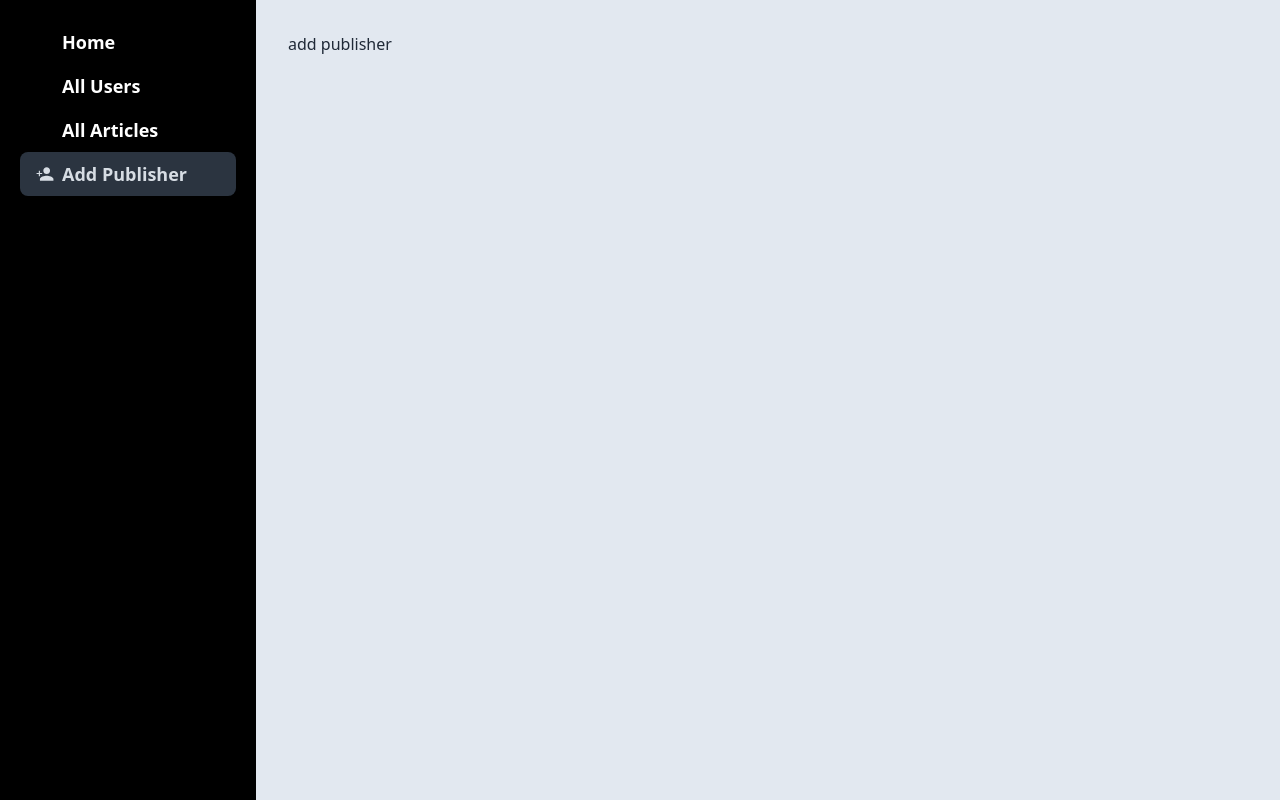
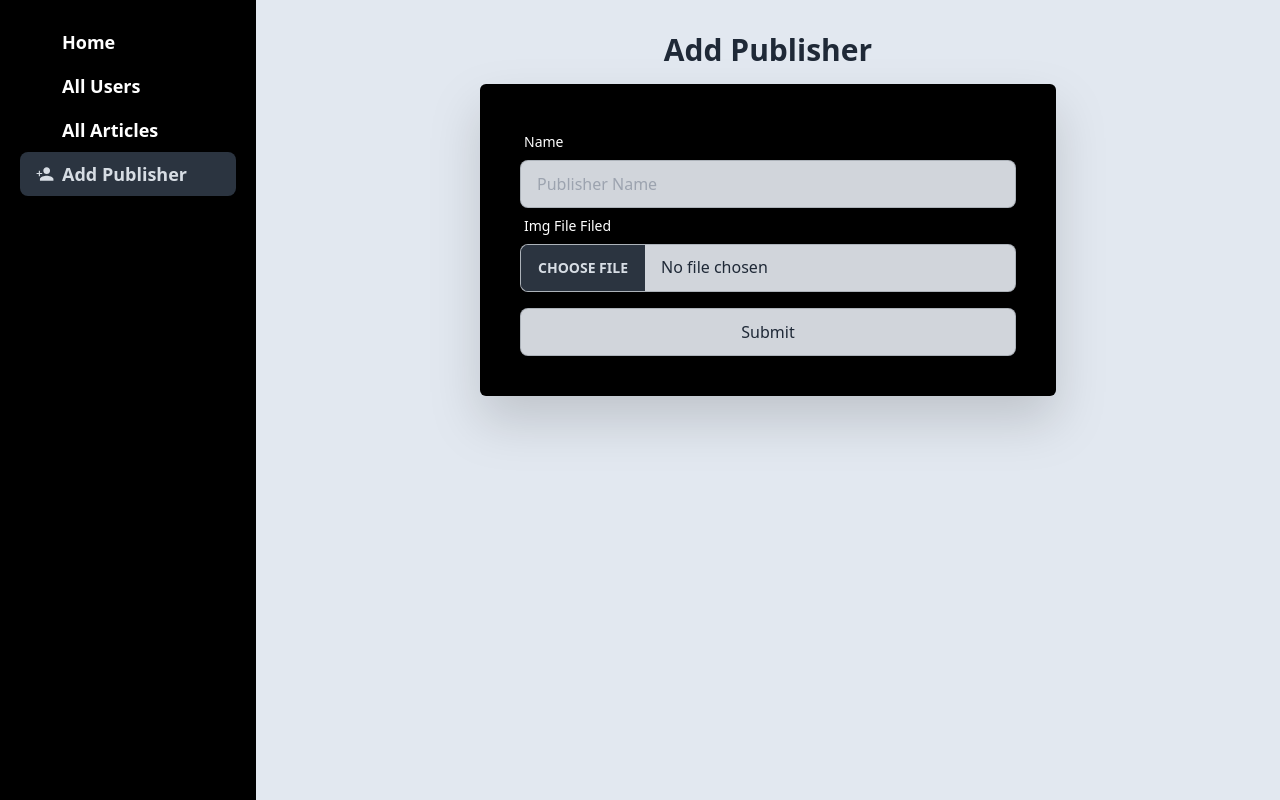
Before and after one commit to tuhinhossain123/newspaper-client, a React (Vite) app: page /dashboard/addPublisher in a window 1280 px wide. Built offline with nearby package versions, Linux system fonts and the light colour scheme; no server answers; some icons are missing.

Commit message:
dashboard add publisher from create

```diff
--- a/src/Pages/AddArticles/AddArticles.jsx
+++ b/src/Pages/AddArticles/AddArticles.jsx
@@ -56,8 +56,8 @@ const AddArticles = () => {
     { value: "Sports", label: "Sports" },
     { value: "Environment", label: "Environment" },
     { value: "Health", label: "Health" },
-    { value: "", label: "Personal Growth" },
-    { value: "", world: "world" },
+    { value: "world", label: "world" },
+    { value: "world", world: "world" },
   ];
 
   return (
--- a/src/Pages/AllArticles/AllArticles.jsx
+++ b/src/Pages/AllArticles/AllArticles.jsx
@@ -21,7 +21,7 @@ const AllArticles = () => {
           className="p-3 text-lg  border-black rounded w-full text-white bg-black"
         />
       </div>
-      <div className="grid grid-cols-1 md:grid-cols-2 lg:grid-cols-2 gap-4 px-2 md:px-0  mb-10">
+      <div className="grid grid-cols-1 md:grid-cols-2 lg:grid-cols-3 gap-4 px-2 md:px-0  mb-10">
         {filterData?.map((articles) => (
           <Articles
             key={articles._id}
--- a/src/Pages/Dashboard/AddPublisher/AddPublisher.jsx
+++ b/src/Pages/Dashboard/AddPublisher/AddPublisher.jsx
@@ -1,10 +1,54 @@
-
 const AddPublisher = () => {
-    return (
-        <div>
-            <h2>add publisher</h2>
+  const handleFrom = (e) => {
+    e.preventDefault();
+    const from = e.target;
+    const publisherName = from.publisherName.value;
+    const img = from.img.value;
+    const user = { publisherName, img };
+    console.log(user);
+  };
+  return (
+    <div>
+      <h2 className="text-center text-3xl font-bold">Add Publisher</h2>
+      <form
+        onSubmit={handleFrom}
+        className="w-full md:w-[60%] mx-auto bg-black rounded-md drop-shadow-2xl p-10 mt-4"
+      >
+        <div className="gap-5 mb-4">
+          <div className="form-control w-full">
+            <label className="label">
+              <span className="label-text text-white">Name</span>
+            </label>
+            <label>
+              <input
+                type="text"
+                name="publisherName"
+                placeholder="Publisher Name"
+                className="input input-bordered w-full bg-gray-300"
+              />
+            </label>
+          </div>
+          <div className="form-control w-full mb-4">
+            <label className="label">
+              <span className="label-text text-white">Img File Filed</span>
+            </label>
+            <input
+              type="file"
+              name="img"
+              className="file-input file-input-bordered w-full bg-gray-300"
+            />
+          </div>
         </div>
-    );
+        <div className="flex justify-center mt-3">
+          <input
+            type="submit"
+            value="Submit"
+            className="input input-bordered w-full bg-gray-300"
+          />
+        </div>
+      </form>
+    </div>
+  );
 };
 
 export default AddPublisher;
--- a/src/Pages/TrendingArticles/TrendingArticles.jsx
+++ b/src/Pages/TrendingArticles/TrendingArticles.jsx
@@ -5,6 +5,7 @@ import "swiper/css";
 import "swiper/css/navigation";
 import { Navigation } from "swiper/modules";
 import { useEffect, useState } from "react";
+import { Link } from "react-router-dom";
 
 const TrendingArticles = () => {
   const [articles, setArticles] = useState([]);
@@ -37,7 +38,17 @@ const TrendingArticles = () => {
                 <h2 className="text-white text-5xl font-bold m-5 text-center">
                   {article.title}
                 </h2>
-                <p className="text-white px-16">{article.description}</p>
+                <p className="text-white px-16 text-center">
+                  {article.description.slice(0, 500)}....
+                </p>
+                <div className="flex justify-center py-2">
+                  <Link
+                    className="bg-[#02a388] py-2 px-2 text-white font-semibold rounded-md"
+                    to="allArticles"
+                  >
+                    See More...
+                  </Link>
+                </div>
               </div>
             </div>
           </SwiperSlide>
```
